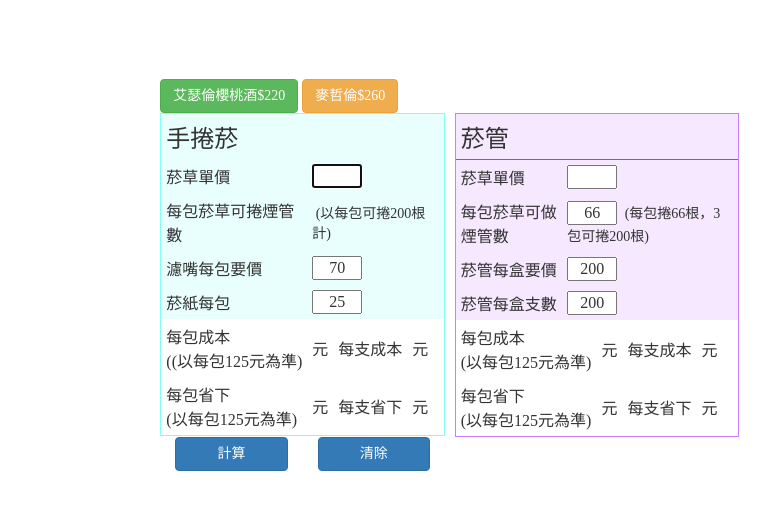
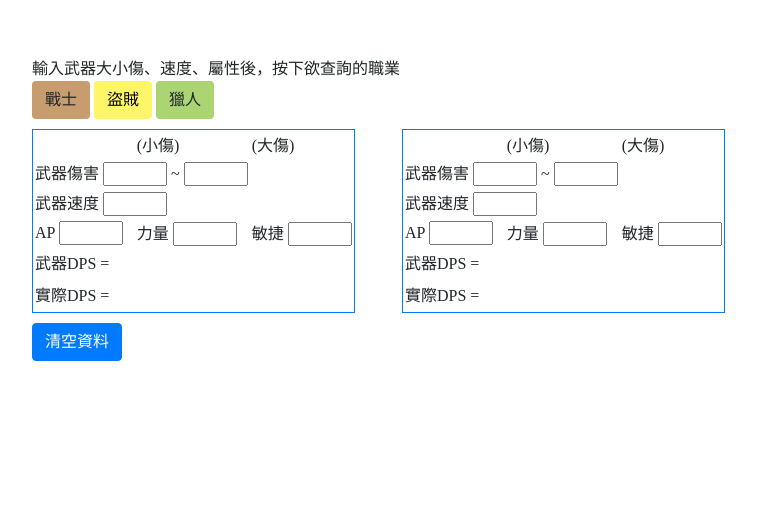
Before and after one commit to lv1codeman/cig01, a plain HTML site: page index.html in a window 1280 px wide. Shown: the part 121-630 px from the top of the page, without its empty margins (53-823 px from the left). Drawn offline with nearby package versions, Linux system fonts and the light colour scheme.

Commit message:
加入裝備比較

```diff
--- a/index.html
+++ b/index.html
@@ -2,236 +2,259 @@
 <head runat="server">
     <meta http-equiv="Content-Type" content="text/html; charset=utf-8" />
     <title></title>
-    <script src="js/jquery_3_2_1.js"></script>
-    <script src="js/bootstrap3_3_7_min.js"></script>
-    <script src="js/jquery.cookie.js"></script>
-    <link rel="stylesheet" href="css/bootstrap3_3_7_min.css" />
-    <link rel="stylesheet" href="css/main.css" />
-
+    <script src="https://code.jquery.com/jquery-3.3.1.slim.min.js" integrity="sha384-q8i/X+965DzO0rT7abK41JStQIAqVgRVzpbzo5smXKp4YfRvH+8abtTE1Pi6jizo" crossorigin="anonymous"></script>
+    <script src="https://cdnjs.cloudflare.com/ajax/libs/popper.js/1.14.7/umd/popper.min.js" integrity="sha384-UO2eT0CpHqdSJQ6hJty5KVphtPhzWj9WO1clHTMGa3JDZwrnQq4sF86dIHNDz0W1" crossorigin="anonymous"></script>
+    <script src="https://stackpath.bootstrapcdn.com/bootstrap/4.3.1/js/bootstrap.min.js" integrity="sha384-JjSmVgyd0p3pXB1rRibZUAYoIIy6OrQ6VrjIEaFf/nJGzIxFDsf4x0xIM+B07jRM" crossorigin="anonymous"></script>
+    <link rel="stylesheet" href="https://stackpath.bootstrapcdn.com/bootstrap/4.3.1/css/bootstrap.min.css" integrity="sha384-ggOyR0iXCbMQv3Xipma34MD+dH/1fQ784/j6cY/iJTQUOhcWr7x9JvoRxT2MZw1T" crossorigin="anonymous">
     <style type="text/css">
         .container {
             font-family: 微軟正黑體;
             font-size: 16px;
         }
 
+        /*.row {
+            height: 100vh;
+        }*/
+
         .digit3 {
-            width: 50px;
+            width: 4em;
             text-align: center;
         }
 
-        table {
-            border-collapse: collapse;
+        .linebar {
+            padding-bottom: 0.25em;
         }
 
-        th, td {
-            padding: 5px;
+        .color-warrior {
+            background-color: #C79C6E !important;
         }
 
-        .nopadding {
-            padding: 0 !important;
-            margin: 0 !important;
+            .color-warrior:hover {
+                border-color: black;
+            }
+
+        .color-rogue {
+            background-color: #FFF569 !important;
+            color: black;
+        }
+
+            .color-rogue:hover {
+                border-color: black;
+            }
+
+        .color-hunter {
+            background-color: #ABD473 !important;
+        }
+
+            .color-hunter:hover {
+                border-color: black;
+            }
+
+        .color-shaman {
+            background-color: #0070DE !important;
+        }
+
+            .color-shaman:hover {
+                border-color: black;
             }
     </style>
     <script>
         $(document).ready(function () {
-            setDefault();
-
-            $("#btnExcellentCherrywine").on('click', function () {
-                $("#box").val(220);
-                $("#Hbox").val(220);
+            $("#setWarrior").on('click', function () {
+                $('#classWeight_str').val(2);
+                $('#classWeight_agi').val(0);
                 cal();
-                Hcal();
                 return false;
             });
-            $("#btnMAC").on('click', function () {
-                $("#box").val(260);
-                $("#Hbox").val(260);
+            $("#setRogue").on('click', function () {
+                $('#classWeight_str').val(1);
+                $('#classWeight_agi').val(1);
                 cal();
-                Hcal();
+                return false;
+            });
+            $("#setHunter").on('click', function () {
+                $('#classWeight_str').val(1);
+                $('#classWeight_agi').val(1);
+                cal();
                 return false;
             });
 
+            $("#reset").on('click', function () {
+                $('#mindmg').val('');
+                $('#maxdmg').val('');
+                $('#speed').val('');
+                $('#ap').val('');
+                $('#str').val('');
+                $('#agi').val('');
+                $('#wpndps').html('');
+                $('#dps').html('');
+
+                $('#mindmg2').val('');
+                $('#maxdmg2').val('');
+                $('#speed2').val('');
+                $('#ap2').val('');
+                $('#str2').val('');
+                $('#agi2').val('');
+                $('#wpndps2').html('');
+                $('#dps2').html('');
+                return false;
             });
-        function cal() {
-            var box = parseInt($("#box").val());
-            var boxCount = parseInt($("#boxCount").val());
-            var tubeBox = parseInt($("#tubeBox").val());
-            var tubeBoxCount = parseInt($("#tubeBoxCount").val());
-            var cost10 = (tubeBoxCount / boxCount) * box + tubeBox;
-            $("#packCost").html(formatFloat(cost10 / 10, 2));
-            $("#tubeCost").html(formatFloat(cost10 / 10 / 20, 2));
-            $("#packSave").html(formatFloat(125 - cost10 / 10, 2));
-            $("#tubeSave").html(formatFloat((125 - cost10 / 10) / 20, 2));
-        }
-        function Hcal() {
-            var Hbox = parseInt($("#Hbox").val());
-            var HboxCount = parseInt($("#HboxCount").val());
-            var Hfilterpack = parseInt($("#Hfilterpack").val());
-            var Hpaperpack = parseInt($("#Hpaperpack").val());
-            //cost10=10pack*20(cig/pack)=200cig
-            var cost10 = Hfilterpack * 2 + Hpaperpack * 4 + Hbox;	//cost10=the cost of 10 packs.
-            $("#HpackCost").html(formatFloat(cost10 / 10, 2));
-            $("#HcigCost").html(formatFloat(cost10 / 10 / 20, 2));
-            $("#HpackSave").html(formatFloat(125 - cost10 / 10, 2));
-            $("#HcigSave").html(formatFloat((125 - cost10 / 10) / 20, 2));
-        }
-        function clearres() {
-            $("#box").val('');
-            $("#packCost").html('');
-            $("#tubeCost").html('');
-            $("#packSave").html('');
-            $("#tubeSave").html('');
-            $("#Hbox").val('');
-            $("#HpackCost").html('');
-            $("#HcigCost").html('');
-            $("#HpackSave").html('');
-            $("#HcigSave").html('');
-            setDefault();
-        }
-        function setDefault() {
-            $("#box").val();
-            $("#boxCount").val(66);
-            $("#tubeBox").val(200);
-            $("#tubeBoxCount").val(200);
 
-            $("#HboxCount").val(66);
-            $("#Hfilterpack").val(70);
-            $("#Hpaperpack").val(25);
-            $("#Hbox").focus();
-        }
+
+        });
+
         function formatFloat(num, pos) {
             var size = Math.pow(10, pos);
             return Math.round(num * size) / size;
         }
+
+        function cal() {
+
+            var mindmg = parseFloat($("#mindmg").val());
+            var maxdmg = parseFloat($("#maxdmg").val());
+            var speed = parseFloat($("#speed").val());
+            var wpndps = (mindmg + ((maxdmg - mindmg) / 2)) / speed;
+
+            $("#wpndps").html('' + formatFloat(wpndps, 2));
+
+            var classWeight_str = $('#classWeight_str').val();
+            var classWeight_agi = $('#classWeight_agi').val();
+
+
+            var ap = parseFloat($("#ap").val()) || 0;
+            var apstr = parseFloat($("#str").val()) || 0;
+            var apagi = parseFloat($("#agi").val()) || 0;
+
+            var dps = wpndps + ((ap + apstr * classWeight_str + apagi * classWeight_agi) / 14 * speed);
+
+            $("#dps").html('' + formatFloat(dps, 2));
+
+            //----
+            var mindmg2 = parseFloat($("#mindmg2").val());
+            var maxdmg2 = parseFloat($("#maxdmg2").val());
+            var speed2 = parseFloat($("#speed2").val());
+            var wpndps2 = (mindmg2 + ((maxdmg2 - mindmg2) / 2)) / speed;
+
+            $("#wpndps2").html('' + formatFloat(wpndps2, 2));
+
+            var classWeight_str2 = $('#classWeight_str').val();
+            var classWeight_agi2 = $('#classWeight_agi').val();
+
+
+            var ap2 = parseFloat($("#ap2").val()) || 0;
+            var apstr2 = parseFloat($("#str2").val()) || 0;
+            var apagi2 = parseFloat($("#agi2").val()) || 0;
+
+            var dps2 = wpndps2 + ((ap2 + apstr2 * classWeight_str + apagi2 * classWeight_agi) / 14 * speed2);
+
+            $("#dps2").html('' + formatFloat(dps2, 2));
+
+        }
     </script>
 </head>
 <body>
-    <form id="form1" runat="server">
-        <div class="container col-md-8 col-md-offset-2">
-            <div class="row" style="height: 200px;">
-            </div>
-            <!--艾瑟倫櫻桃酒-->
-            <div class="row">
-                <div class="col-md-4 nopadding">
-                    <button id="btnExcellentCherrywine" class="btn btn-success">艾瑟倫櫻桃酒$220</button>
-                    <button id="btnMAC" class="btn btn-warning">麥哲倫$260</button>
-
+    <div class="container">
+        <span id="classWeight_str" style="display: none;"></span>
+        <span id="classWeight_agi" style="display: none;"></span>
+        <div class="row align-items-end" style="height: 30vh;">
+            <div class="col">
+                輸入武器大小傷、速度、屬性後，按下欲查詢的職業<br />
+                <button id="setWarrior" class="btn color-warrior">戰士</button>
+                <button id="setRogue" class="btn color-rogue">盜賊</button>
+                <button id="setHunter" class="btn color-hunter">獵人</button>
             </div>
         </div>
-            <div class="row">
-                <div class="col-md-4 nopadding" style="border: 1px solid #82fff4;">
-                    <table style="background-color: #e8fffd; width: 100%;">
+        <div class="row align-items-center" style="padding: 10px 0 10px 0;">
+            <div class="col">
+                <table class="border border-primary" cellpadding="2">
                     <tr>
-                            <td colspan="2" style="font-size: 24px;">手捲菸</td>
+                        <td></td>
+                        <td>(小傷)</td>
+                        <td>(大傷)</td>
                     </tr>
                     <tr>
-                            <td>菸草單價</td>
-                            <td>
-                                <input id="Hbox" type="text" class="digit3" tabindex="1" onchange="Hcal()" />
+                        <td colspan="2">
+                            武器傷害
+                            <input id="mindmg" type="text" class="digit3" /> ~
+                            <input id="maxdmg" type="text" class="digit3" />
+                        </td>
+                        <td></td>
+                    </tr>
+                    <tr>
+                        <td colspan="2">
+                            武器速度
+                            <input id="speed" type="text" class="digit3" />
+                        </td>
+                        <td></td>
+                    </tr>
+                    <tr>
+                        <td>AP <input id="ap" type="text" class="digit3" /></td>
+                        <td>力量 <input id="str" type="text" class="digit3" /></td>
+                        <td>敏捷 <input id="agi" type="text" class="digit3" /></td>
+                    </tr>
+                    <tr>
+                        <td colspan="3">
+                            <div class="linebar">
+                                武器DPS = <span id="wpndps"></span>
+                            </div>
                         </td>
                     </tr>
                     <tr>
-                            <td>每包菸草可捲煙管數</td>
-                            <td><font style="font-size: 14px;">&nbsp;(以每包可捲200根計)</font></td>
+                        <td colspan="3">
+                            <div class="linebar">
+                                實際DPS = <span id="dps"></span>
+                            </div>
+                        </td>
+                    </tr>
+                </table>
+            </div>
+            <div class="col">
+                <table class="border border-primary" cellpadding="2" style="margin-left: -200px;">
+                    <tr>
+                        <td></td>
+                        <td>(小傷)</td>
+                        <td>(大傷)</td>
                     </tr>
                     <tr>
-                            <td>濾嘴每包要價</td>
-                            <td>
-                                <input id="Hfilterpack" type="text" class="digit3" tabindex="3" onchange="Hcal()" />
+                        <td colspan="2">
+                            武器傷害
+                            <input id="mindmg2" type="text" class="digit3" /> ~
+                            <input id="maxdmg2" type="text" class="digit3" />
+                        </td>
+                        <td></td>
+                    </tr>
+                    <tr>
+                        <td colspan="2">
+                            武器速度
+                            <input id="speed2" type="text" class="digit3" />
+                        </td>
+                        <td></td>
+                    </tr>
+                    <tr>
+                        <td>AP <input id="ap2" type="text" class="digit3" /></td>
+                        <td>力量 <input id="str2" type="text" class="digit3" /></td>
+                        <td>敏捷 <input id="agi2" type="text" class="digit3" /></td>
+                    </tr>
+                    <tr>
+                        <td colspan="3">
+                            <div class="linebar">
+                                武器DPS = <span id="wpndps2"></span>
+                            </div>
                         </td>
                     </tr>
                     <tr>
-                            <td>菸紙每包</td>
-                            <td>
-                                <input id="Hpaperpack" type="text" class="digit3" tabindex="4" onchange="Hcal()" />
+                        <td colspan="3">
+                            <div class="linebar">
+                                實際DPS = <span id="dps2"></span>
+                            </div>
                         </td>
                     </tr>
                 </table>
-                    <table>
-                        <tr>
-                            <td>
-                                每包成本<br />
-                                ((以每包125元為準)
-                            </td>
-                            <td><span id="HpackCost"></span>元</td>
-                            <td>每支成本</td>
-                            <td><span id="HcigCost"></span>元</td>
-                        </tr>
-                        <tr>
-                            <td>
-                                每包省下<br />
-                                (以每包125元為準)
-                            </td>
-                            <td><span id="HpackSave"></span>元</td>
-                            <td>每支省下</td>
-                            <td><span id="HcigSave"></span>元</td>
-                        </tr>
-                    </table>
             </div>
-
-                <div class="col-md-4 nopadding" style="border: 1px solid #c77fff; margin-left: 10px !important;">
-                    <table style="background-color: #f5e8ff; width: 100%;">
-                        <tr style="border-bottom: 1px solid #a23ffa;">
-                            <td colspan="2" style="font-size: 24px;">菸管</td>
-                        </tr>
-                        <tr>
-                            <td>菸草單價</td>
-                            <td>
-                                <input id="box" type="text" class="digit3" tabindex="7" onchange="cal()" />
-                            </td>
-                        </tr>
-                        <tr>
-                            <td>每包菸草可做煙管數</td>
-                            <td>
-                                <input id="boxCount" type="text" class="digit3" tabindex="8" onchange="cal()" />
-                                <font style="font-size: 14px;">&nbsp;(每包捲66根，3包可捲200根)</font>
-                            </td>
-                        </tr>
-                        <tr>
-                            <td>菸管每盒要價</td>
-                            <td>
-                                <input id="tubeBox" type="text" class="digit3" tabindex="9" onchange="cal()" />
-                            </td>
-                        </tr>
-                        <tr>
-                            <td>菸管每盒支數</td>
-                            <td>
-                                <input id="tubeBoxCount" type="text" class="digit3" tabindex="10" onchange="cal()" />
-                            </td>
-                        </tr>
-                    </table>
-                    <table>
-                        <tr>
-                            <td>
-                                每包成本<br />
-                                (以每包125元為準)
-                            </td>
-                            <td><span id="packCost"></span>元</td>
-                            <td>每支成本</td>
-                            <td><span id="tubeCost"></span>元</td>
-                        </tr>
-                        <tr>
-                            <td>
-                                每包省下<br />
-                                (以每包125元為準)
-                            </td>
-                            <td><span id="packSave"></span>元</td>
-                            <td>每支省下</td>
-                            <td><span id="tubeSave"></span>元</td>
-                        </tr>
-                    </table>
-                </div>
-            </div>
-
-            <div class="row">
-                <div class="col-md-2">
-                    <button id="btnGO" class="btn btn-primary btn-block" tabindex="5" onclick="cal(); Hcal(); return false;">計算</button>
-                </div>
-                <div class="col-md-2">
-                    <button id="btnClear" class="btn btn-primary btn-block" tabindex="6" onclick="clearres(); return false;">清除</button>
+            <div class="w-100" style="margin: 10px 0 0 15px;">
+                <button class="btn btn-primary" id="reset">清空資料</button>
             </div>
         </div>
     </div>
-    </form>
 </body>
 </html>
```
Lines whose indentation alone changed are shown as unchanged.
